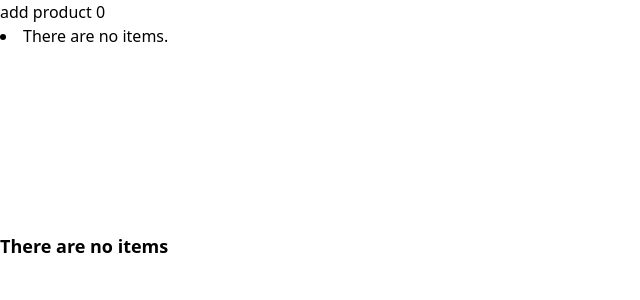
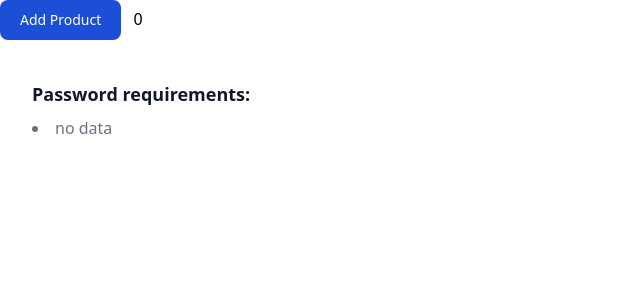
Before and after one commit to oudinia/angular-17-2-up, an Angular app: page / in a window 1280 px wide. Shown: the top 300 px of the page, without its empty margins (0-640 px from the left). Built offline with nearby package versions, Linux system fonts and the light colour scheme.

Commit message:
Add TailwindCSS

```diff
--- a/src/app/app.component.html
+++ b/src/app/app.component.html
@@ -1,27 +1,23 @@
-<button (click)="addProduct()">add product</button>
+
+
+<button (click)="addProduct()" type="button" class="text-white bg-blue-700 hover:bg-blue-800 focus:ring-4 focus:ring-blue-300 font-medium rounded-lg text-sm px-5 py-2.5 me-2 mb-2 dark:bg-blue-600 dark:hover:bg-blue-700 focus:outline-none dark:focus:ring-blue-800">
+  Add Product
+</button>
+
 {{ productCount() }}
-@for (item of products(); track item.name) {
-  <li> {{ item.name }} </li>
-} @empty {
-  <li> There are no items. </li>
-}
-<br /><br /><br /><br /><br /><br />
-<!-- app.component.html -->
-<div class="container mx-auto mt-10">
-  <ul class="space-y-4 list-none">
+
+
+<div class="p-8">
+  <div class="mb-2 text-lg font-semibold text-gray-900 dark:text-black">Password requirements:</div>
+  <ul class="max-w-md space-y-1 text-gray-500 list-disc list-inside dark:text-gray-400">
     @for (product of products(); track product.id) {
-      <li class="bg-white border border-gray-200 rounded-lg shadow-md hover:shadow-lg transition-shadow duration-200 ease-in-out p-4 flex items-center justify-between">
-        <div class="flex items-center">
-          <div class="text-lg font-semibold">{{ product.name }}</div>
-        </div>
-        <div class="text-sm font-medium text-gray-600">
-          ID: {{ product.id }}
-        </div>
+      <li>
+        {{ product.name }}
       </li>
     } @empty {
-      <div class="flex items-center">
-        <div class="text-lg font-semibold">There are no items</div>
-      </div>
+      <li>
+        no data
+      </li>
     }
   </ul>
 </div>
```
